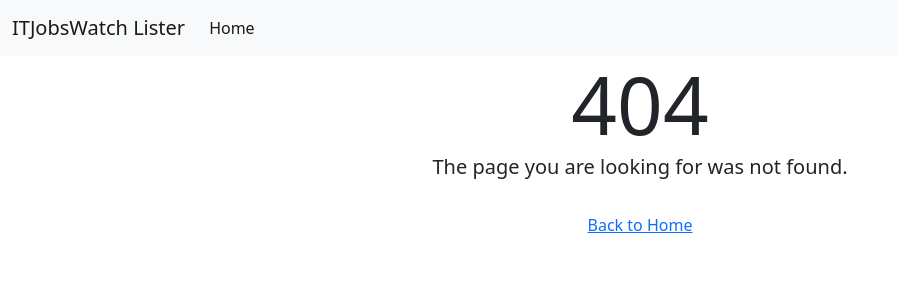
After one commit to jaredsparta/Scraper-Project, a Flask app: page /error in a window 1280 px wide. The commit adds this page. Shown: the top 300 px of the page, without its empty margins (0-897 px from the left). Run offline with Flask 2, Linux system fonts and the light colour scheme; some libraries are stand-ins or nearby versions.

Commit message:
added error page, fixed links

```diff
--- a/DevOpsProject-ItJobsWatch-master/app.py
+++ b/DevOpsProject-ItJobsWatch-master/app.py
@@ -1,7 +1,7 @@
 import csv
 import os
 from main import csv_creator
-from flask import Flask, render_template
+from flask import Flask, render_template, redirect
 from src.cmd_user_interface import CmdUserInterface
 
 app = Flask(__name__)
@@ -16,7 +16,7 @@ def headers():
         os.remove("~/Downloads/ItJobsWatchTop30.csv")
     csv_creator(1)
     jobs_list = {}
-    with open("/home/vagrant/Downloads/ItJobsWatchTop30.csv", newline="") as jobs:
+    with open("/home/ubuntu/Downloads/ItJobsWatchTop30.csv", newline="") as jobs:
         reader = csv.reader(jobs)
         i = 0
         for job in reader:
@@ -26,13 +26,14 @@ def headers():
             i += 1
     return render_template("with-headers.html", job=jobs_list)
 
+
 @app.route('/fibonacci')
 def no_headers():
     if os.path.exists("~/Downloads/ItJobsWatchTop30.csv"):
         os.remove("~/Downloads/ItJobsWatchTop30.csv")
     csv_creator(1)
     jobs_list = {}
-    with open("/home/vagrant/Downloads/ItJobsWatchTop30.csv", newline="") as jobs:
+    with open("/home/ubuntu/Downloads/ItJobsWatchTop30.csv", newline="") as jobs:
         reader = csv.reader(jobs)
         i = 0
         for job in reader:
@@ -43,5 +44,14 @@ def no_headers():
     return render_template("without-headers.html", job=jobs_list)
 
 
+@app.route('/error')
+def error():
+    return render_template("error.html")
+
+@app.errorhandler(404)
+def not_found(Exception):
+    return redirect("/error"), 404
+
+
 if __name__ == "__main__":
     app.run()
--- a/DevOpsProject-ItJobsWatch-master/templates/base.html
+++ b/DevOpsProject-ItJobsWatch-master/templates/base.html
@@ -14,7 +14,7 @@
     <div class="collapse navbar-collapse" id="navbarSupportedContent">
       <ul class="navbar-nav me-auto mb-2 mb-lg-0">
         <li class="nav-item">
-          <a class="nav-link active" aria-current="page" href="http://127.0.0.1:5000/">Home</a>
+          <a class="nav-link active" aria-current="page" href="/">Home</a>
         </li>
       </ul>
     </div>
@@ -26,7 +26,7 @@
 <body>
   {% block content %}{% endblock %}
   <footer class="mt-auto text-white-50">
-    <p>Cover template for <a href="https://getbootstrap.com/" class="text-white">Bootstrap</a>, by <a href="https://twitter.com/mdo" class="text-white">@mdo</a>.</p>
+    <p>2020 Sparta Global, created by Jared</p>
   </footer>
 </body>
 
--- /dev/null
+++ b/DevOpsProject-ItJobsWatch-master/templates/error.html
@@ -0,0 +1,23 @@
+{% extends "base.html" %}
+
+{% block header %}
+<link href="//maxcdn.bootstrapcdn.com/bootstrap/4.1.1/css/bootstrap.min.css" rel="stylesheet" id="bootstrap-css">
+<script src="//maxcdn.bootstrapcdn.com/bootstrap/4.1.1/js/bootstrap.min.js"></script>
+<script src="//cdnjs.cloudflare.com/ajax/libs/jquery/3.2.1/jquery.min.js"></script>
+{% block title %}Not Found{% endblock %}
+
+{% endblock %}
+
+{% block content %}
+<div class="page-wrap d-flex flex-row align-items-center">
+    <div class="container">
+        <div class="row justify-content-center">
+            <div class="col-md-12 text-center">
+                <span class="display-1 d-block">404</span>
+                <div class="mb-4 lead">The page you are looking for was not found.</div>
+                <a href="/" class="btn btn-link">Back to Home</a>
+            </div>
+        </div>
+    </div>
+</div>
+{% endblock %}
--- a/DevOpsProject-ItJobsWatch-master/templates/homepage.html
+++ b/DevOpsProject-ItJobsWatch-master/templates/homepage.html
@@ -60,8 +60,8 @@
   <main class="px-3">
     <h1>Choose an option</h1>
     <p class="lead">
-      <a href="http://127.0.0.1:5000/posts" class="btn btn-lg btn-primary fw-bold border-white ">With headers</a>
-      <a href="http://127.0.0.1:5000/fibonacci" class="btn btn-lg btn-primary fw-bold border-white ">Without headers</a>
+      <a href="/posts" class="btn btn-lg btn-primary fw-bold border-white ">With headers</a>
+      <a href="/fibonacci" class="btn btn-lg btn-primary fw-bold border-white ">Without headers</a>
     </p>
     <p class="lead">
       <a href="https://www.itjobswatch.co.uk/" class="btn btn-lg btn-primary fw-bold border-white ">Go to ITJobsWatch</a>
```
Also changed, not shown: ansible-files/host-playbooks/scraper-host.yml (+28 -4 lines), DevOpsProject-ItJobsWatch-master/requirements.txt (renamed from setup-files/requirements.txt), README.md, 1 other file.
